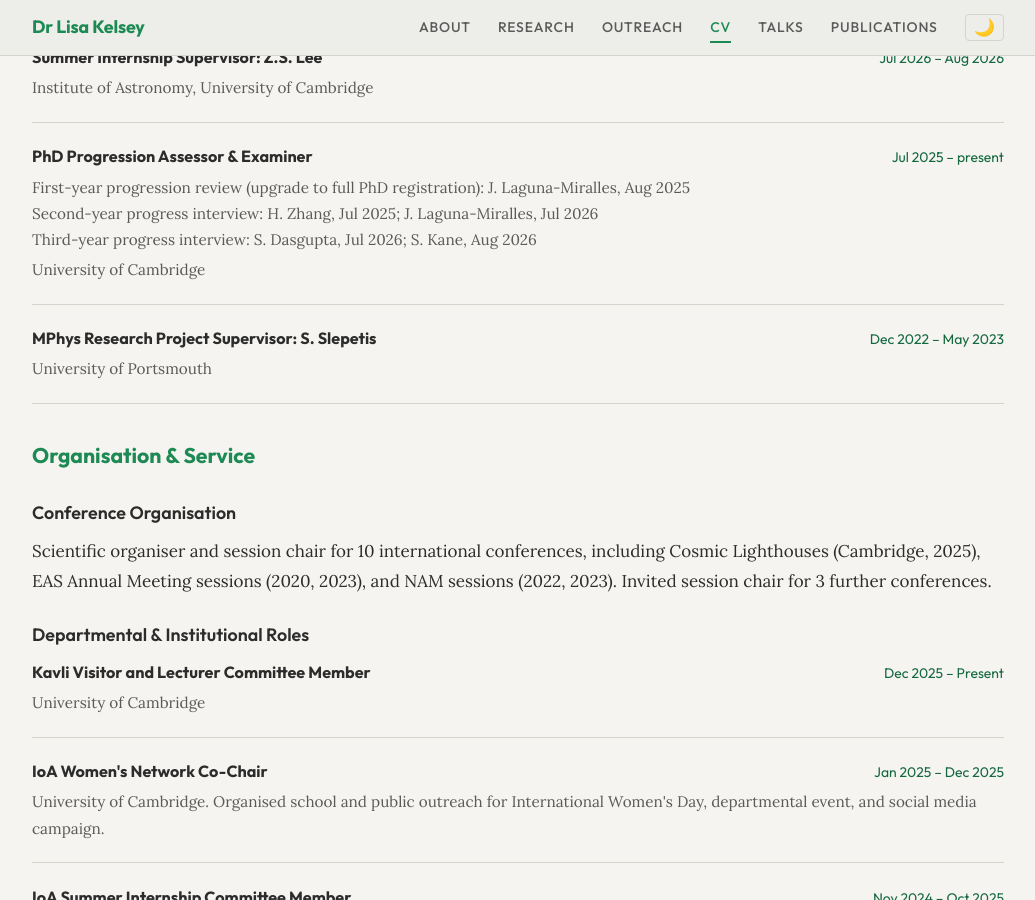
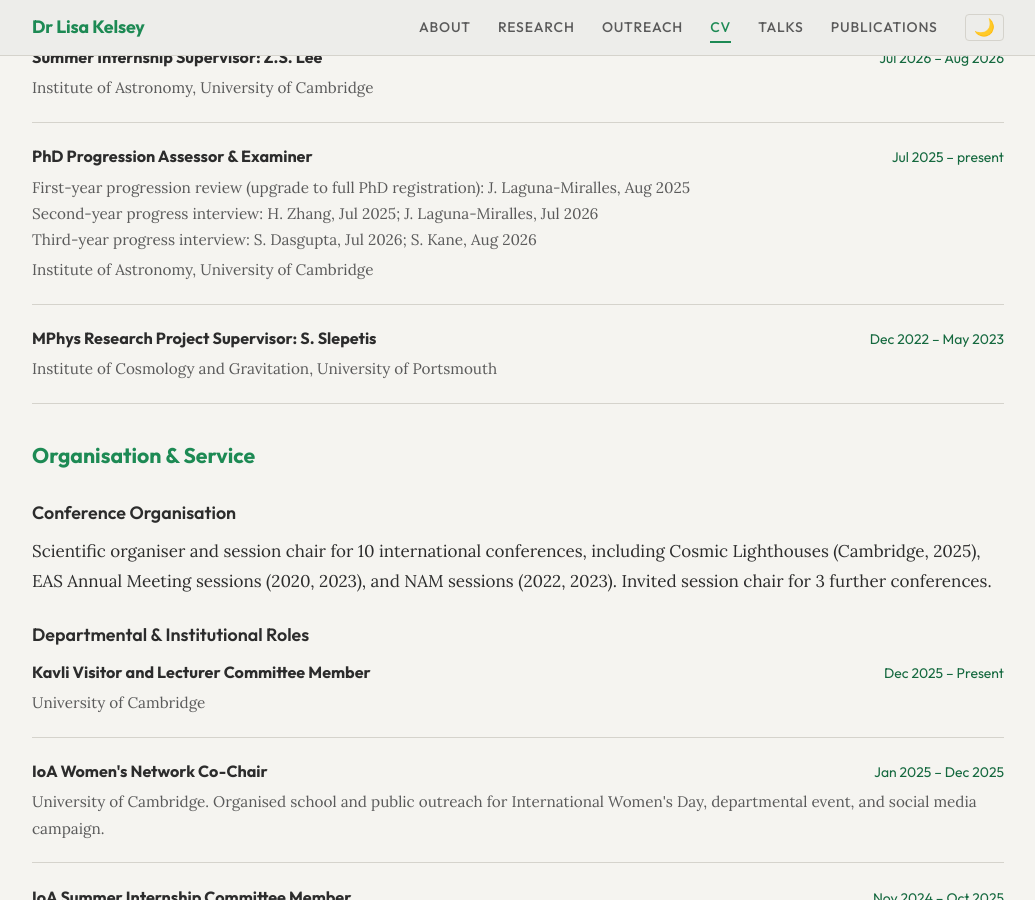
Before and after one commit to LKelsey/LKelsey.github.io, a Jekyll site: the page built from cv.md, in a window 1280 px wide and 900 px high, scrolled down 2343 px. Shown: the whole window, without its empty margins (122-1157 px from the left). Built offline with Jekyll 4.4.1, drawn with Linux system fonts in a browser that asks for light colours.

Commit message:
Update university details in CV

```diff
--- a/cv.md
+++ b/cv.md
@@ -164,7 +164,7 @@ Most recent invited seminar: *{{ latest.title }}* —{% assign shown = 0 %}{% fo
     Second-year progress interview: H. Zhang, Jul 2025; J. Laguna-Miralles, Jul 2026<br>
     Third-year progress interview: S. Dasgupta, Jul 2026; S. Kane, Aug 2026
   </div>
-  <div class="cv-entry-detail">University of Cambridge</div>
+  <div class="cv-entry-detail">Institute of Astronomy, University of Cambridge</div>
 </div>
 
 <div class="cv-entry">
@@ -172,7 +172,7 @@ Most recent invited seminar: *{{ latest.title }}* —{% assign shown = 0 %}{% fo
     <span class="cv-entry-title">MPhys Research Project Supervisor: S. Slepetis</span>
     <span class="cv-entry-date">Dec 2022 – May 2023</span>
   </div>
-  <div class="cv-entry-detail">University of Portsmouth</div>
+  <div class="cv-entry-detail">Institute of Cosmology and Gravitation, University of Portsmouth</div>
 </div>
 
 ## Organisation & Service
```
